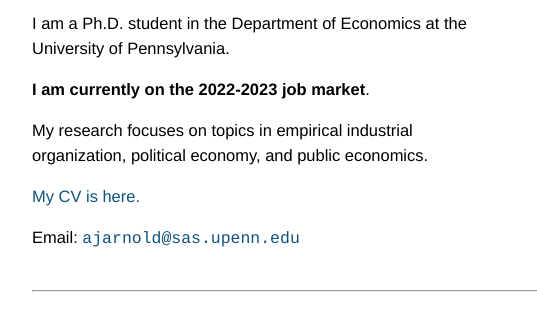
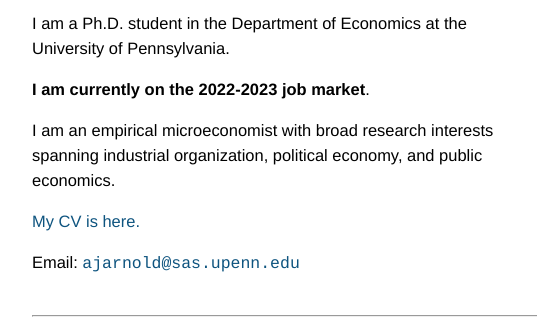
Before and after one commit to andrewjohnarnold/andrewjohnarnold.github.io, a plain HTML site: page index.html in a window 1280 px wide. Shown: the part 172-492 px from the top of the page, 208-745 px from the left. Drawn offline with Linux system fonts and the light colour scheme; grey boxes are pictures that could not be loaded.

Commit message:
Update index.html

```diff
--- a/index.html
+++ b/index.html
@@ -46,7 +46,7 @@
 </p>
 
 <p>
-My research focuses on topics in empirical industrial organization, political economy, and public economics.
+I am an empirical microeconomist with broad research interests spanning industrial organization, political economy, and public economics.
 </p>
 
 <p>
```
